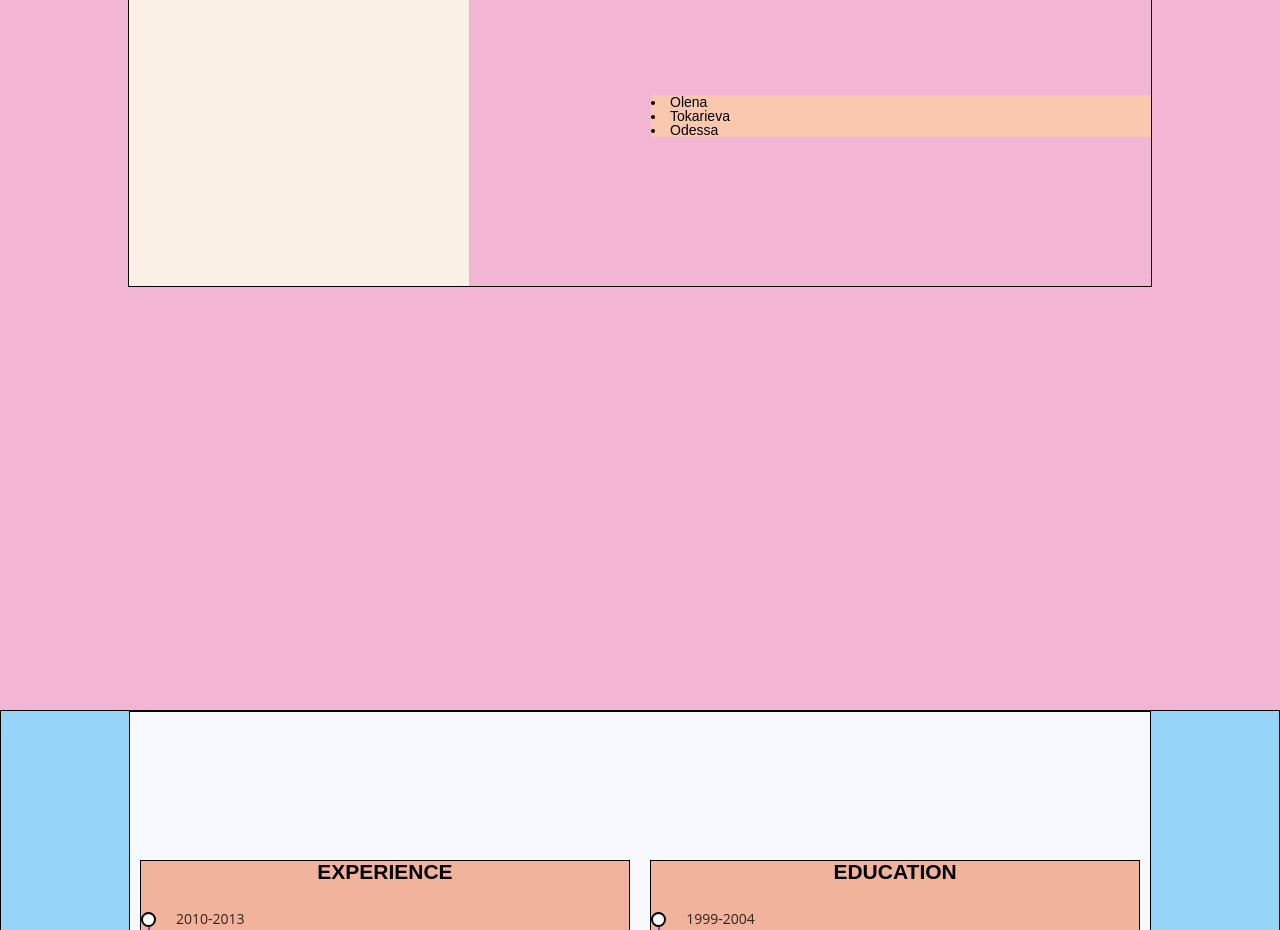
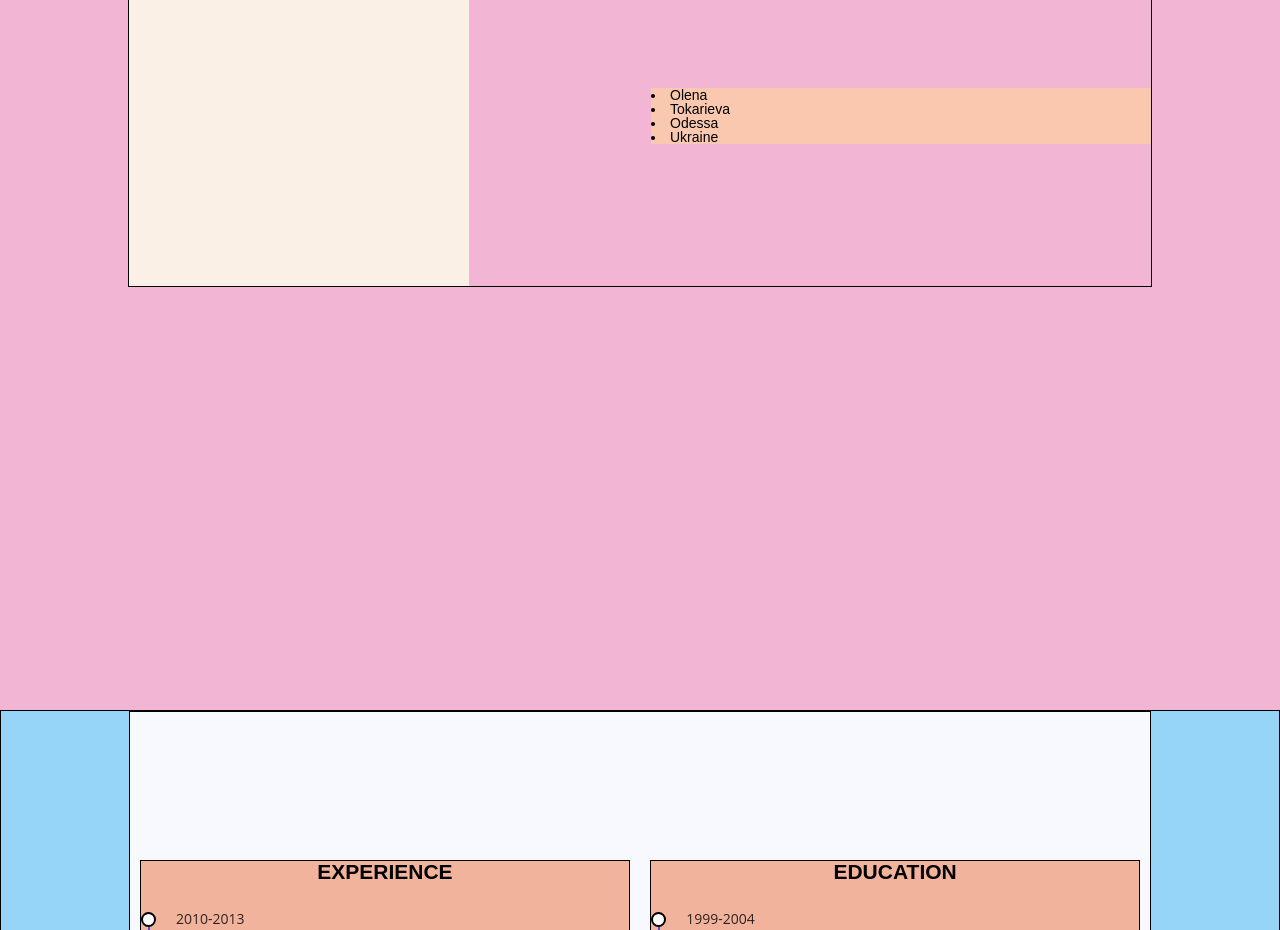
Before and after one commit to Elena176/portfolio, a React (Create React App) app: page / in a window 1280 px wide. Shown: the part 1740-2670 px from the top of the page. Built offline with nearby package versions, Linux system fonts and the light colour scheme.

Commit message:
added country in AboutMe

```diff
--- a/src/aboutMe/AboutMe.js
+++ b/src/aboutMe/AboutMe.js
@@ -16,6 +16,7 @@ export const AboutMe = () => {
                     <li>Olena</li>
                     <li>Tokarieva</li>
                     <li>Odessa</li>
+                    <li>Ukraine</li>
                 </div>
             </div>
         </div>
```
